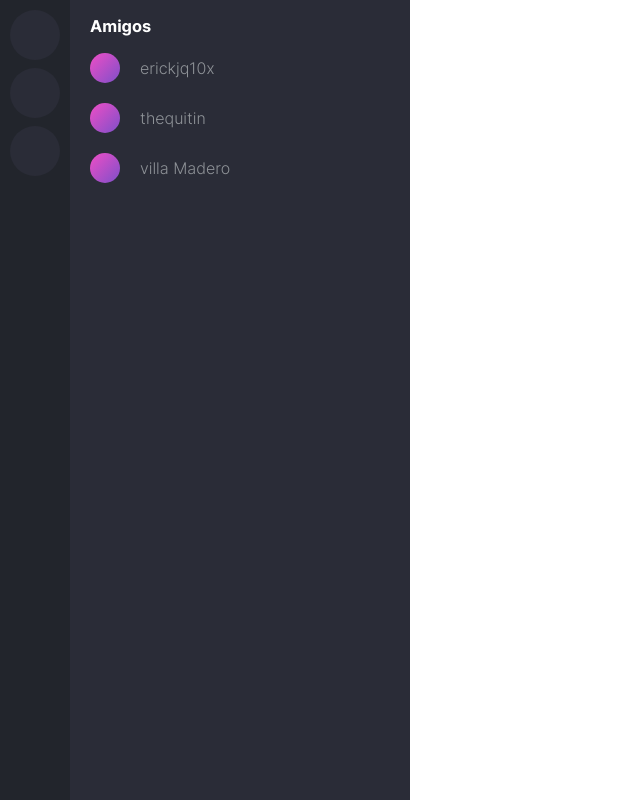
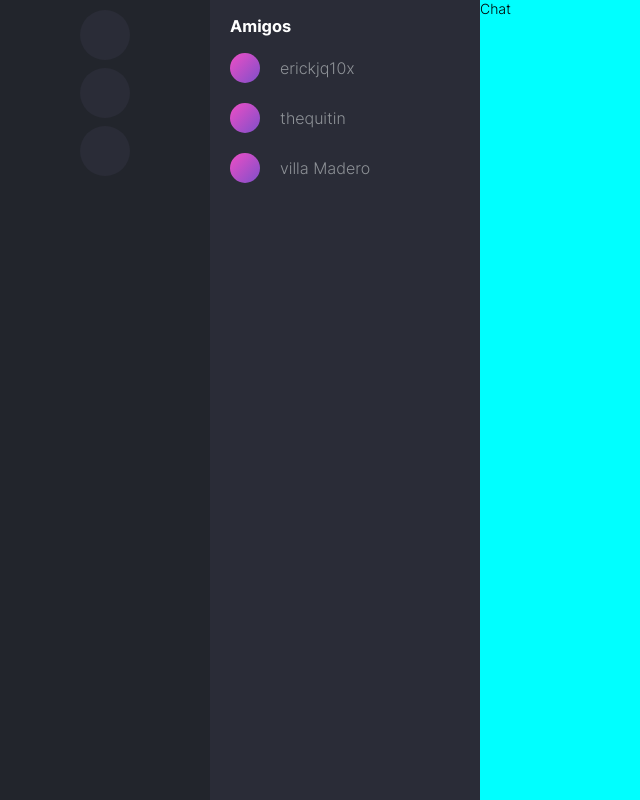
Before and after one commit to TeamMrWeb/parches-chat, a React (Vite) app: page /chat in a window 1280 px wide. Shown: the whole page, without its empty margins (0-640 px from the left). Built offline with nearby package versions, Linux system fonts and the light colour scheme.

Commit message:
feat: add chat section and swipe

```diff
--- a/src/components/Chat/Chat.tsx
+++ b/src/components/Chat/Chat.tsx
@@ -1,3 +1,7 @@
-export default function Chat() {
-  return <section className="chat">Chat</section>
+export default function Chat({ chatContainer }: { chatContainer: any }) {
+  return (
+    <div className="chat-container" ref={chatContainer}>
+      <section className="chat">Chat</section>
+    </div>
+  )
 }
--- a/src/components/Chat/_chat.scss
+++ b/src/components/Chat/_chat.scss
@@ -1,6 +1,8 @@
 .chat {
-  width: 100%;
-  max-width: 80px;
+  width: 100vw;
+  max-width: 800px;
+  height: 100%;
   background-color: aqua;
-  display: none;
+  position: relative;
+  z-index: 10;
 }
--- a/src/components/Friends/Friends.tsx
+++ b/src/components/Friends/Friends.tsx
@@ -1,5 +1,4 @@
 import friendImage from "../../assets/icons/friend-image.svg"
-
 export default function Friends() {
   return (
     <section className="friends">
--- a/src/components/Friends/_friends.scss
+++ b/src/components/Friends/_friends.scss
@@ -1,6 +1,7 @@
 .friends {
   width: 100vw;
   max-width: 340px;
+  min-width: 270px;
   background-color: $secundaryColor;
   padding-left: 20px;
   box-sizing: border-box;
--- a/src/components/Groups/_groups.scss
+++ b/src/components/Groups/_groups.scss
@@ -2,7 +2,7 @@
   display: flex;
   justify-content: center;
   width: 100%;
-  max-width: 70px;
+  min-width: 70px;
   background-color: $primaryColorDark;
   padding-top: 10px;
   .groups-list {
--- /dev/null
+++ b/src/hooks/useSwipe.ts
@@ -0,0 +1,25 @@
+import { useState } from "react"
+
+export const useSwipe = (chatContainer: any) => {
+  const [touchStart, setTouchStart] = useState(null)
+  const [touchEnd, setTouchEnd] = useState(null)
+  const minSwipeDistance = 50
+
+  const onTouchStart = (e: any) => {
+    setTouchEnd(null)
+    setTouchStart(e.targetTouches[0].clientX)
+  }
+
+  const onTouchMove = (e: any) => setTouchEnd(e.targetTouches[0].clientX)
+
+  const onTouchEnd = () => {
+    if (!touchStart || !touchEnd) return
+    const distance = touchStart - touchEnd
+    const isLeftSwipe = distance > minSwipeDistance
+    const isRightSwipe = distance < -minSwipeDistance
+    if (isLeftSwipe) chatContainer.current.className = "chat-container expanded"
+    if (isRightSwipe) chatContainer.current.className = "chat-container"
+  }
+
+  return { onTouchStart, onTouchMove, onTouchEnd }
+}
--- a/src/main.tsx
+++ b/src/main.tsx
@@ -2,6 +2,7 @@ import React from "react"
 import ReactDOM from "react-dom/client"
 import App from "./App"
 import "./scss/index.css"
+// import "swiper/css/bundle"
 import { store } from "./store/store"
 import { Provider } from "react-redux"
 import { ApolloClient, ApolloProvider, HttpLink, InMemoryCache } from "@apollo/client"
--- a/src/scss/index.css
+++ b/src/scss/index.css
@@ -67,6 +67,19 @@ html body #root .App ul {
   display: flex;
   width: 100%;
   height: 100vh;
+  position: relative;
+}
+.chat-index .cosa {
+  display: flex;
+}
+.chat-index .chat-container {
+  position: relative;
+  width: 100vw;
+  height: 100%;
+  transition: all 2s;
+}
+.chat-index .chat-container.expanded {
+  position: fixed;
 }
 
 .register {
@@ -359,6 +372,7 @@ html body #root .App ul {
 .friends {
   width: 100vw;
   max-width: 340px;
+  min-width: 270px;
   background-color: #2a2c37;
   padding-left: 20px;
   box-sizing: border-box;
@@ -383,7 +397,7 @@ html body #root .App ul {
   display: flex;
   justify-content: center;
   width: 100%;
-  max-width: 70px;
+  min-width: 70px;
   background-color: #22252c;
   padding-top: 10px;
 }
@@ -419,10 +433,12 @@ html body #root .App ul {
 }
 
 .chat {
-  width: 100%;
-  max-width: 80px;
+  width: 100vw;
+  max-width: 800px;
+  height: 100%;
   background-color: aqua;
-  display: none;
+  position: relative;
+  z-index: 10;
 }
 
 .form {
--- a/src/sections/ChatIndex/ChatIndex.tsx
+++ b/src/sections/ChatIndex/ChatIndex.tsx
@@ -1,13 +1,23 @@
+import { useRef } from "react"
 import Chat from "../../components/Chat/Chat"
 import Friends from "../../components/Friends/Friends"
 import Groups from "../../components/Groups/Groups"
+import { useSwipe } from "../../hooks/useSwipe"
 
 export default function ChatIndex() {
+  const chatContainer = useRef()
+  const { onTouchStart, onTouchMove, onTouchEnd } = useSwipe(chatContainer)
+
   return (
-    <section className="chat-index">
+    <section className="chat-index" onTouchStart={onTouchStart} onTouchMove={onTouchMove} onTouchEnd={onTouchEnd}>
+      {/* <div className="cosa" onTouchStart={onTouchStart} onTouchMove={onTouchMove} onTouchEnd={onTouchEnd}> */}
       <Groups />
       <Friends />
-      <Chat />
+      {/* </div> */}
+      {/* <div className="cosa" onTouchStart={onTouchStart} onTouchMove={onTouchMove} onTouchEnd={onTouchEnd}> */}
+
+      <Chat chatContainer={chatContainer} />
+      {/* </div> */}
     </section>
   )
 }
--- a/src/sections/ChatIndex/_chatIndex.scss
+++ b/src/sections/ChatIndex/_chatIndex.scss
@@ -1,6 +1,18 @@
 .chat-index {
   display: flex;
-
   width: 100%;
   height: 100vh;
+  position: relative;
+  .cosa {
+    display: flex;
+  }
+  .chat-container {
+    position: relative;
+    width: 100vw;
+    height: 100%;
+    transition: all 2s;
+    &.expanded {
+      position: fixed;
+    }
+  }
 }
```
Also changed, not shown: 1 other file (tests, documents, lock files or other folders).
